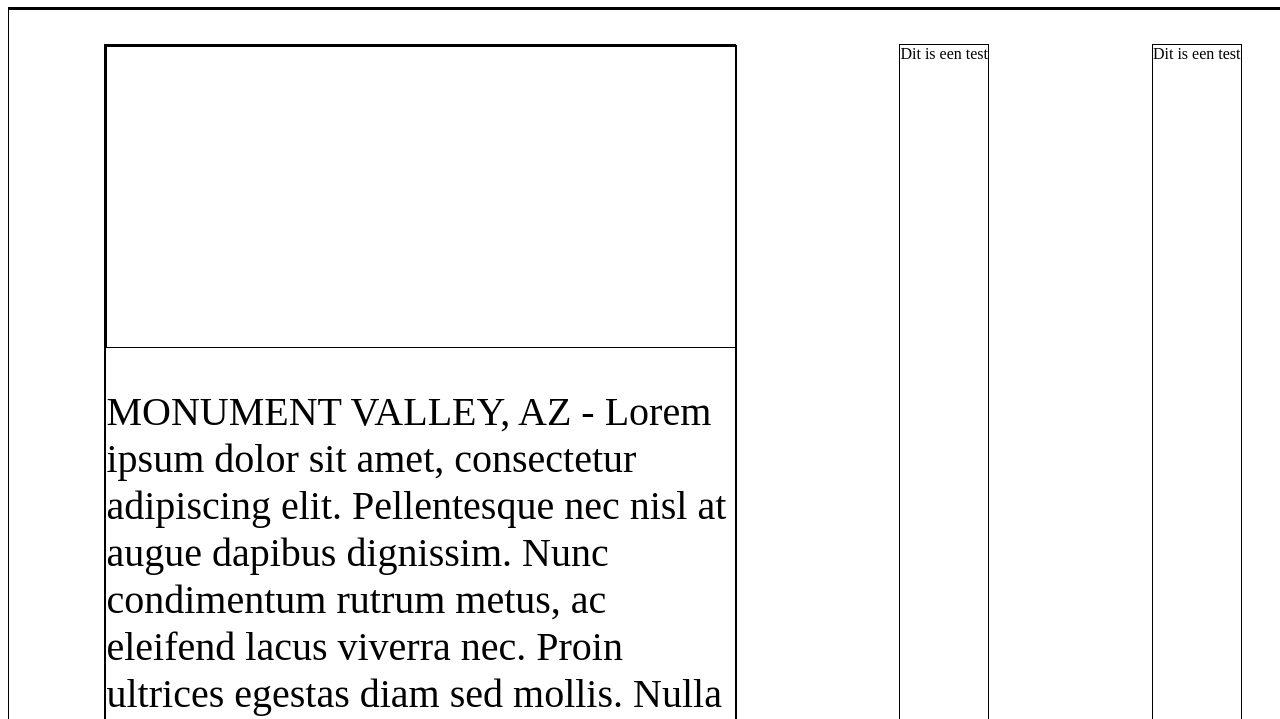
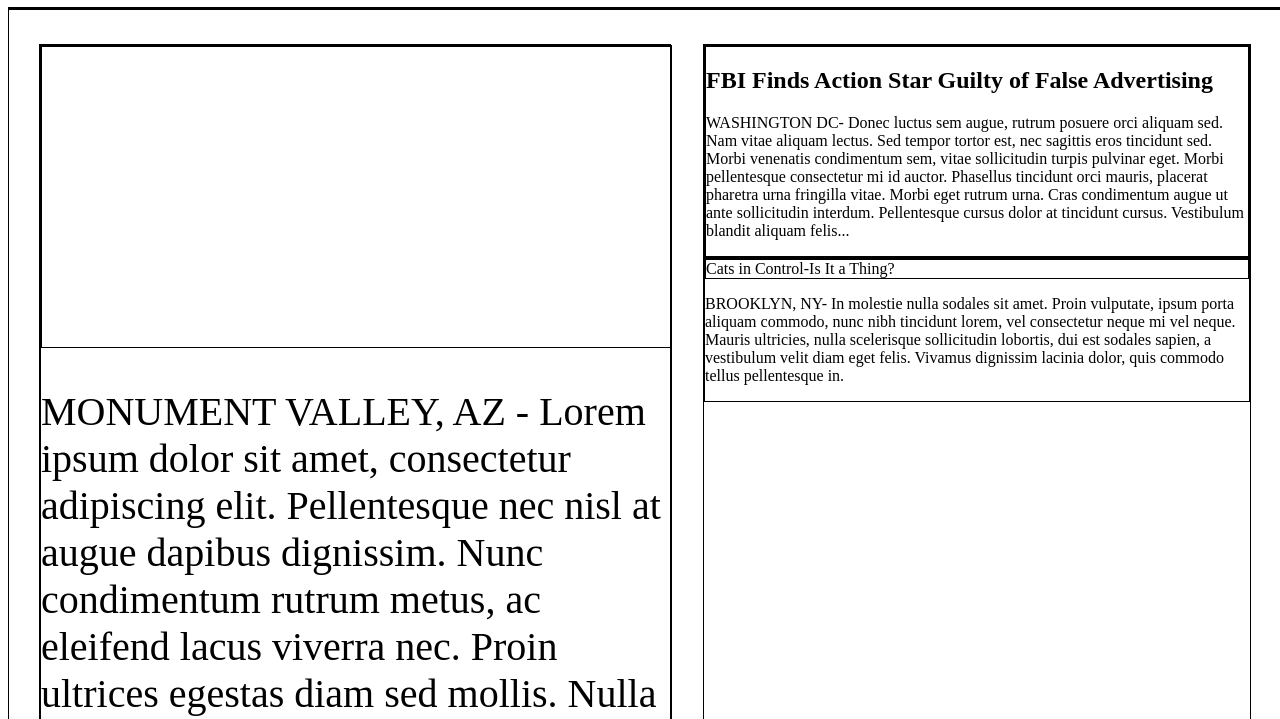
Before and after one commit to AnsonAMS/My-Times, a plain HTML site: page index.html in a window 1280 px wide. Shown: the part 81-800 px from the top of the page. Drawn offline with Linux system fonts and the light colour scheme.

Commit message:
Added text column medium

```diff
--- a/index.html
+++ b/index.html
@@ -59,7 +59,25 @@
   </div>
 
 <!-- Medium Column-->
-    <div class="column medium">Dit is een test</div>
+    <div class="column medium">
+    <div class="story">
+      <div class="text-content">
+
+      <h2>FBI Finds Action Star Guilty of False Advertising</h2>
+      <p class="narrative">WASHINGTON DC- Donec luctus sem augue, rutrum posuere orci aliquam sed. Nam vitae aliquam lectus. Sed tempor tortor est, nec sagittis eros tincidunt sed. Morbi venenatis condimentum sem, vitae sollicitudin turpis pulvinar eget. Morbi pellentesque consectetur mi id auctor. Phasellus tincidunt orci mauris, placerat pharetra urna fringilla vitae. Morbi eget rutrum urna. Cras condimentum augue ut ante sollicitudin interdum. Pellentesque cursus dolor at tincidunt cursus. Vestibulum blandit aliquam felis...</p>
+
+    </div>
+    </div>
+
+    <div class="story">
+      <div class="cat-ceo image-content">
+        <span>Cats in Control-Is It a Thing?</span>
+      </div>
+      <p class="narrative">BROOKLYN, NY- In molestie nulla sodales sit amet. Proin vulputate, ipsum porta aliquam commodo, nunc nibh tincidunt lorem, vel consectetur neque mi vel neque. Mauris ultricies, nulla scelerisque sollicitudin lobortis, dui est sodales sapien, a vestibulum velit diam eget felis. Vivamus dignissim lacinia dolor, quis commodo tellus pellentesque in.</p>
+
+    </div>
+
+      </div>
 
 <!-- Small Column-->
 
```
